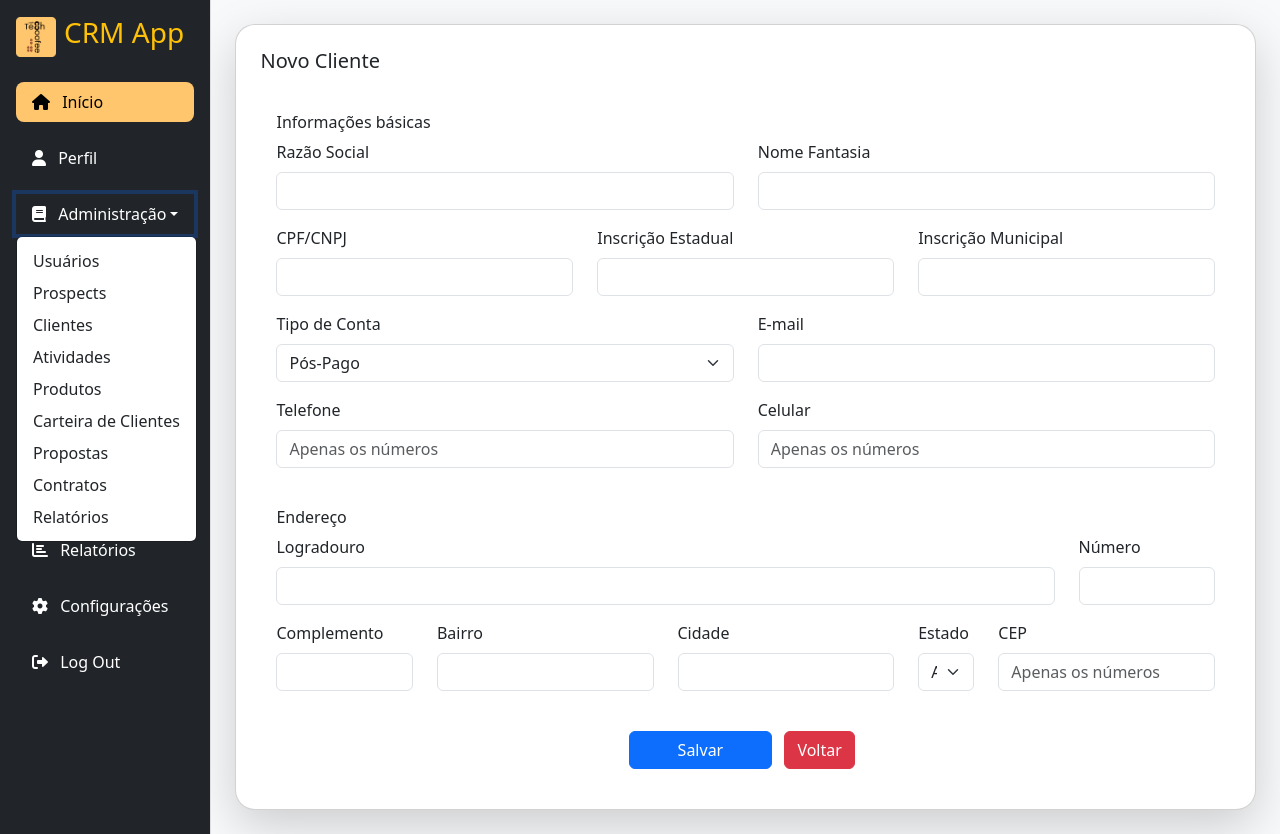
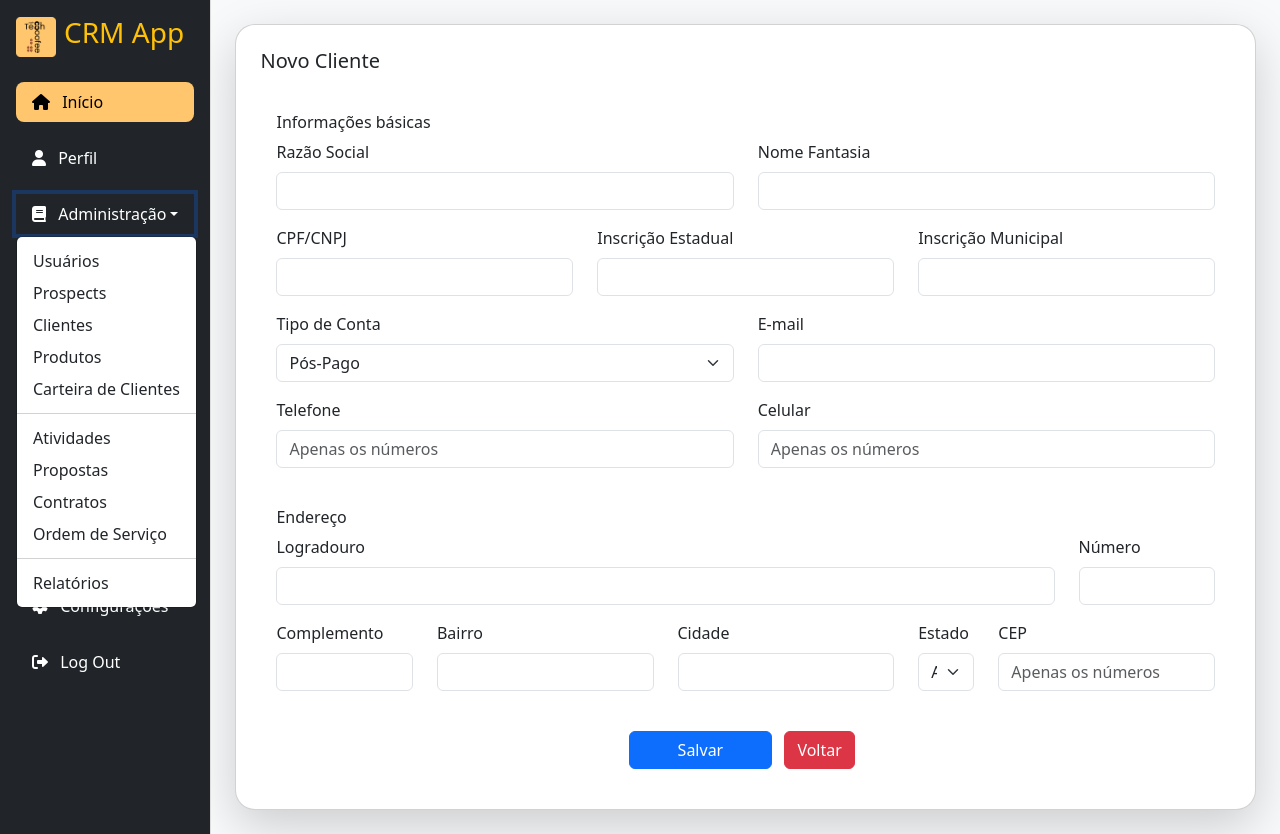
Before and after one commit to Matlima/crm_ultimate, a Flask app: page /customers/new in a window 1280 px wide, after a click on "Administração". Run offline with Flask 3, Linux system fonts and the light colour scheme; the visitor is signed in with stand-in values (Sample User, id 1); some libraries are stand-ins or nearby versions.

Commit message:
Adicionando separador no menu de administração

```diff
--- a/templates/shared/template.html
+++ b/templates/shared/template.html
@@ -113,13 +113,21 @@
                         <li><a class="dropdown-item" href="{{ url_for('users') }}">Usuários</a></li>
                         <li><a class="dropdown-item" href="{{ url_for('prospect') }}">Prospects</a></li>
                         <li><a class="dropdown-item" href="{{ url_for('customer') }}">Clientes</a></li>
-                        <li><a class="dropdown-item" href="{{ url_for('activity') }}">Atividades</a></li>
                         <li><a class="dropdown-item" href="{{ url_for('plan') }}">Produtos</a></li>
                         <li><a class="dropdown-item" href="#">Carteira de Clientes</a></li>
+
+                        <!-- Separador -->
+                        <li><hr class="dropdown-divider"></li>
+                        <li><a class="dropdown-item" href="{{ url_for('activity') }}">Atividades</a></li>
                         <li><a class="dropdown-item" href="#">Propostas</a></li>
                         <li><a class="dropdown-item" href="#">Contratos</a></li>
+                        <li><a class="dropdown-item" href="#">Ordem de Serviço</a></li>
+
+                        <!-- Outro separador opcional -->
+                        <li><hr class="dropdown-divider"></li>
                         <li><a class="dropdown-item" href="#">Relatórios</a></li>
                     </ul>
+
                 </li>
                 <li class="nav-item mb-3">
                     <a href="#" class="nav-link"><i class="fas fa-credit-card me-2"></i> Prospects</a>
```
